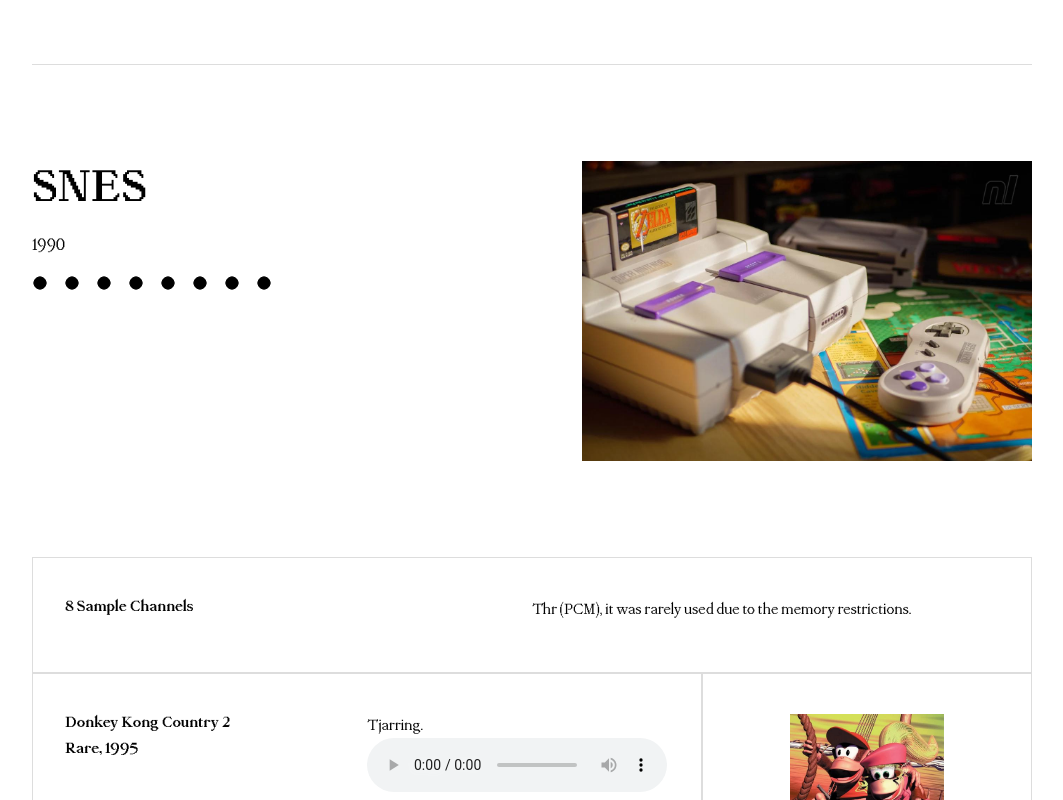
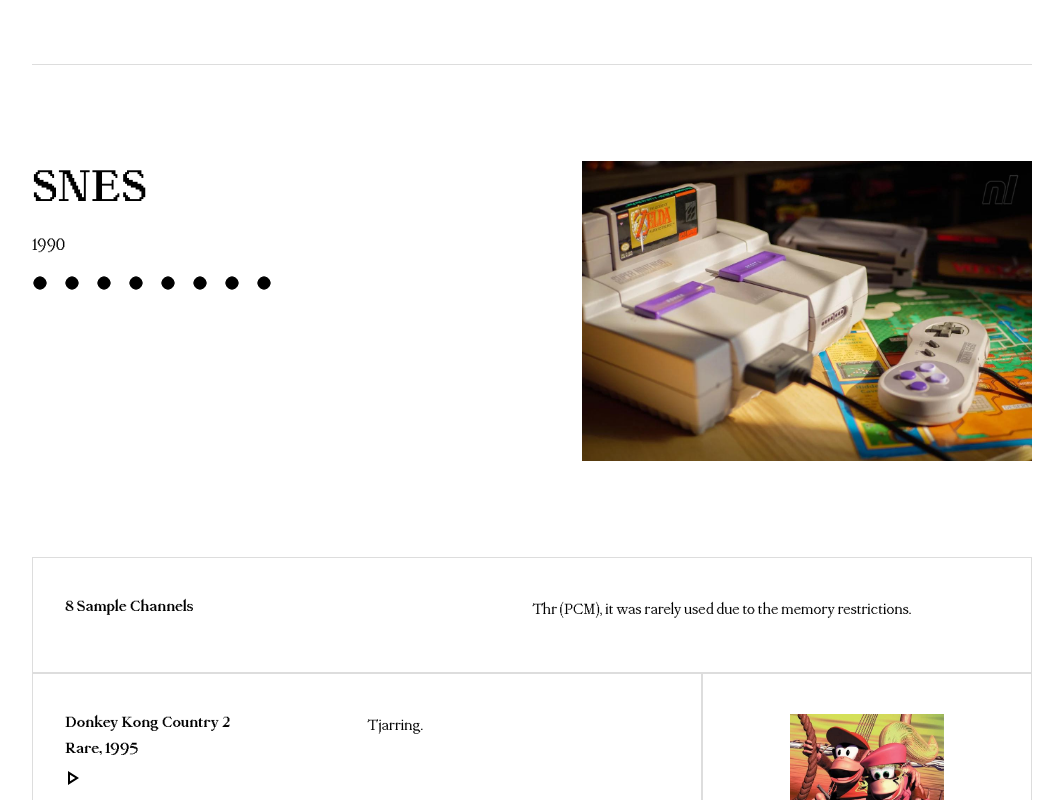
Before and after one commit to danielbrenners/video-game-music-museum, a Next.js app: page /snes in a window 1280 px wide. Shown: the top 800 px of the page, without its empty margins (108-1171 px from the left). Built offline with nearby package versions, Linux system fonts and the light colour scheme.

Commit message:
custom audio button

```diff
--- a/components/LabelCard/index.jsx
+++ b/components/LabelCard/index.jsx
@@ -1,18 +1,20 @@
 import styles from "./styles.module.css";
+import useAudio from "../../hooks/useAudio";
 
 export default function LabelCard({ title, subtitle, description, audioSrc }) {
+  const [playing, toggle] = useAudio(audioSrc);
+
   return (
     <div className={styles.root}>
       <div className={styles.left}>
         <h2>{title}</h2>
         <h2>{subtitle}</h2>
+        <div onClick={toggle} className={styles.audioButton}>
+          <img src={playing ? "/images/pause.svg" : "/images/play.svg"} />
+        </div>
       </div>
       <div className={styles.right}>
         <p>{description}</p>
-        <audio controls>
-          <source src={audioSrc} type="audio/mpeg" />
-          Your browser does not support the audio element.
-        </audio>
       </div>
     </div>
   );
--- a/components/LabelCard/styles.module.css
+++ b/components/LabelCard/styles.module.css
@@ -24,9 +24,13 @@
 }
 
 .root p {
-  margin: 0;
+  margin: 0 0 1rem 0;
   font-size: 1rem;
   line-height: var(--line-height);
+}
+
+.audioButton {
+  margin-left: -5px;
 }
 
 @media (max-width: 650px) {
--- /dev/null
+++ b/hooks/useAudio.js
@@ -0,0 +1,22 @@
+import { useState, useEffect } from "react";
+const useAudio = (url) => {
+  const [audio] = useState(typeof Audio !== "undefined" && new Audio(url));
+  const [playing, setPlaying] = useState(false);
+
+  const toggle = () => setPlaying(!playing);
+
+  useEffect(() => {
+    playing ? audio.play() : audio.pause();
+  }, [playing]);
+
+  useEffect(() => {
+    audio.addEventListener("ended", () => setPlaying(false));
+    return () => {
+      audio.removeEventListener("ended", () => setPlaying(false));
+    };
+  }, []);
+
+  return [playing, toggle];
+};
+
+export default useAudio;
```
Also changed, not shown: public/images/pause.svg (added), public/images/play.svg (added).
